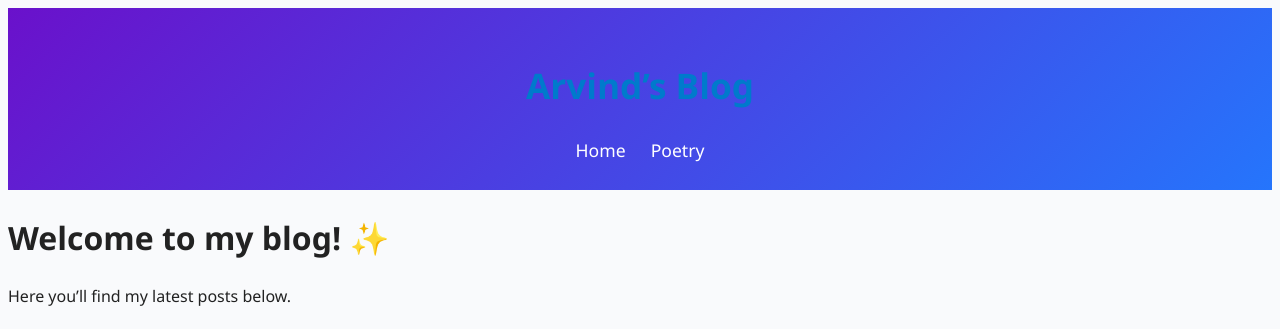
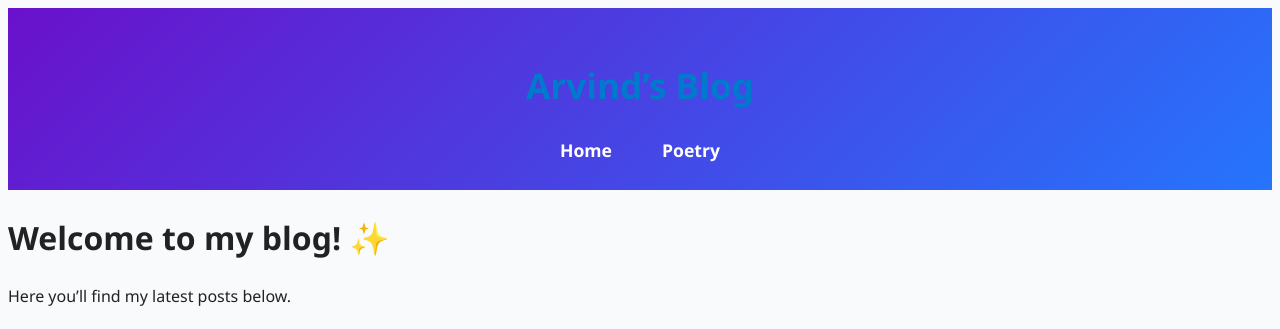
Before and after one commit to arvindomics/MyBlog, a Jekyll site: the page built from index.md, in a window 1280 px wide. Shown: the top 329 px of the page. Built offline with Jekyll 4.4.1, drawn with Linux system fonts in a browser that asks for light colours.

Commit message:
Update style.css

```diff
--- a/assets/css/style.css
+++ b/assets/css/style.css
@@ -64,7 +64,7 @@ footer {
 
 /* Navigation Bar */
 nav {
-  margin-top: 10px;
+  margin-top: 15px;
 }
 
 nav ul {
@@ -73,7 +73,7 @@ nav ul {
   margin: 0;
   display: flex;
   justify-content: center;
-  gap: 25px;
+  gap: 30px;
 }
 
 nav ul li {
@@ -81,15 +81,16 @@ nav ul li {
 }
 
 nav ul li a {
-  color: #fff;
-  font-weight: 500;
+  color: #ffffff; /* white text */
+  font-weight: 600;
   text-decoration: none;
   font-size: 1.1rem;
-  transition: color 0.3s ease, border-bottom 0.3s ease;
-  padding-bottom: 3px;
+  padding: 5px 10px;
+  border-radius: 5px;
+  transition: all 0.3s ease;
 }
 
 nav ul li a:hover {
-  color: #ffeb3b; /* yellow highlight on hover */
-  border-bottom: 2px solid #ffeb3b;
+  background: rgba(255, 255, 255, 0.2);
+  color: #ffeb3b; /* yellow highlight */
 }
```
